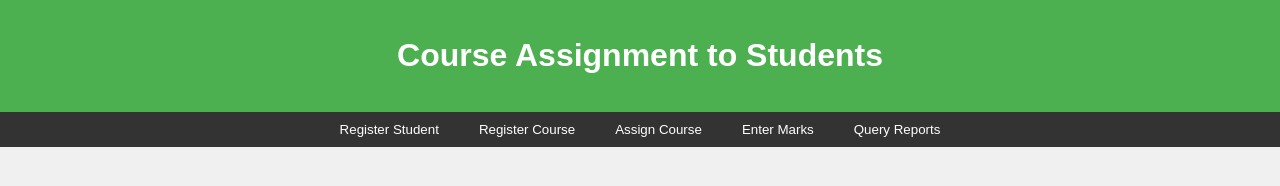
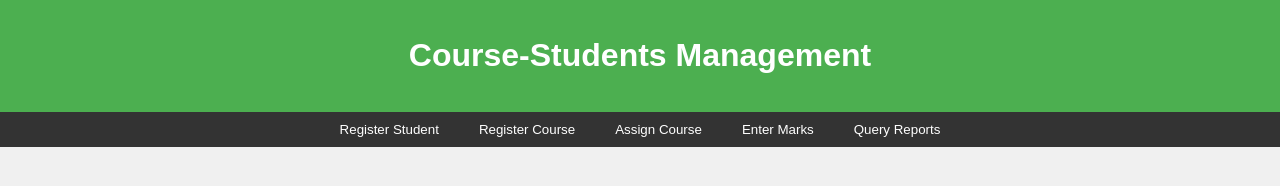
Before and after one commit to jsolved/CourseAssignMarks, a website: page index.html in a window 1280 px wide. Drawn offline with Linux system fonts and the light colour scheme.

Commit message:
App Title

```diff
--- a/index.html
+++ b/index.html
@@ -8,7 +8,7 @@
 </head>
 <body>
     <header>
-        <h1>Course Assignment to Students</h1>
+        <h1>Course-Students Management</h1>
     </header>
 
     <nav>
```
Also changed, not shown: 1 other file.
